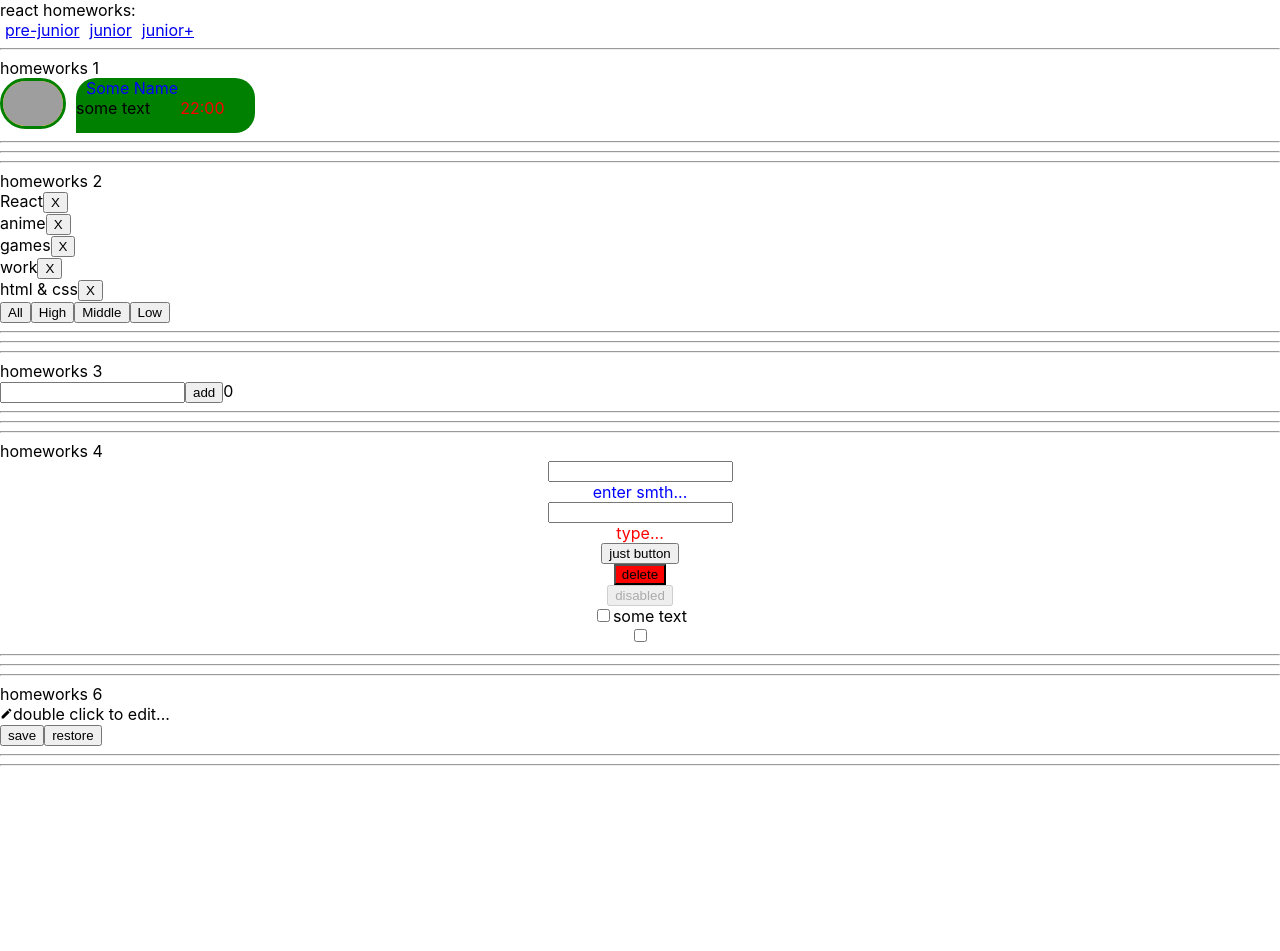
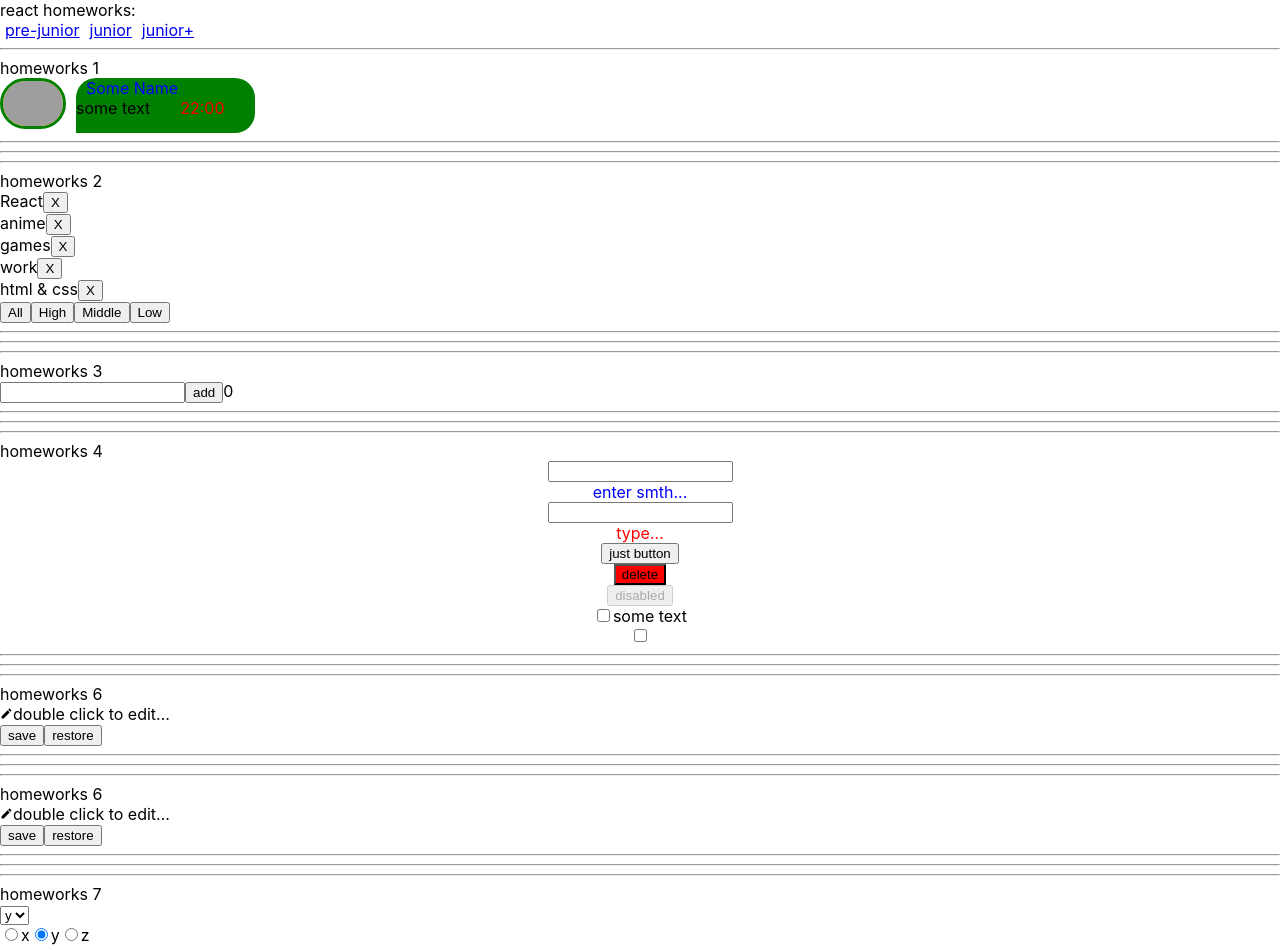
Before and after one commit to DmitryYug/IT-Kamasutra_Ignat, a React (Create React App) app: page /#/pre-junior in a window 1280 px wide. Shown: the top 951 px of the page. Before the commit the page ends 800 px from the top, so only its background shows below. Built offline with nearby package versions, Linux system fonts and the light colour scheme; grey boxes are pictures that could not be loaded.

Commit message:
HW7_done

```diff
--- a/src/p1-main/m1-ui/u1-app/App.tsx
+++ b/src/p1-main/m1-ui/u1-app/App.tsx
@@ -1,11 +1,12 @@
 import React from 'react'
 import s from './App.module.css'
-// import HW1 from '../../../p2-homeworks/h1/HW1'
-// import HW2 from "../../../p2-homeworks/h2/HW2";
-// import HW3 from "../../../p2-homeworks/h3/HW3";
-// import HW4 from "../../../p2-homeworks/h4/HW4";
+import HW1 from '../../../p2-homeworks/h1/HW1'
+import HW2 from "../../../p2-homeworks/h2/HW2";
+import HW3 from "../../../p2-homeworks/h3/HW3";
+import HW4 from "../../../p2-homeworks/h4/HW4";
 import HW5 from "../../../p2-homeworks/h5-rrd-v6/HW5";
 import HW6 from "../../../p2-homeworks/h6/HW6";
+import HW7 from "../../../p2-homeworks/h7/HW7";
 
 function App() {
     return (
@@ -16,7 +17,8 @@ function App() {
             {/*<HW3/>*/}
             {/*<HW4/>*/}
             <HW5/>
-            {/*<HW6/>*/}
+            <HW6/>
+            <HW7/>
         </div>
     )
 }
--- a/src/p2-homeworks/h7/HW7.tsx
+++ b/src/p2-homeworks/h7/HW7.tsx
@@ -11,7 +11,6 @@ function HW7() {
         <div>
             <hr/>
             homeworks 7
-
             {/*should work (должно работать)*/}
             <div>
                 <SuperSelect
--- a/src/p2-homeworks/h7/common/c5-SuperSelect/SuperSelect.tsx
+++ b/src/p2-homeworks/h7/common/c5-SuperSelect/SuperSelect.tsx
@@ -14,10 +14,18 @@ const SuperSelect: React.FC<SuperSelectPropsType> = (
         ...restProps
     }
 ) => {
-    const mappedOptions: any[] = []; // map options with key
+    const mappedOptions: any[] | undefined =
+        options?.map((o, index) =>
+            <option
+                key={index}
+                value={o}
+            >
+                {o}
+            </option>); // map options with key
 
     const onChangeCallback = (e: ChangeEvent<HTMLSelectElement>) => {
-        // onChange, onChangeOption
+        onChange && onChange(e)
+        onChangeOption && onChangeOption(e.currentTarget.value)
     }
 
     return (
--- a/src/p2-homeworks/h7/common/c6-SuperRadio/SuperRadio.tsx
+++ b/src/p2-homeworks/h7/common/c6-SuperRadio/SuperRadio.tsx
@@ -16,19 +16,27 @@ const SuperRadio: React.FC<SuperRadioPropsType> = (
     }
 ) => {
     const onChangeCallback = (e: ChangeEvent<HTMLInputElement>) => {
-        // onChange, onChangeOption
+        onChange && onChange(e)
+        onChangeOption && onChangeOption (e.currentTarget.value)
+        // console.log(e.currentTarget)
+        // console.log(value)
     }
 
 
-    const mappedOptions: any[] = options ? options.map((o, i) => ( // map options with key
+    const mappedOptions: any[] = options
+        ? options.map((o, i) => ( // map options with key
             <label key={name + '-' + i}>
                 <input
                     type={'radio'}
-                // name, checked, value, onChange
+                    name={name}
+                    checked={o === value}
+                    value={o}
+                    onChange={onChangeCallback}
                 />
                 {o}
             </label>
-    )) : []
+        ))
+        : []
 
     return (
         <>
```
Also changed, not shown: 2 other files (tests, documents, lock files or other folders). Lines whose indentation alone changed are shown as unchanged.
